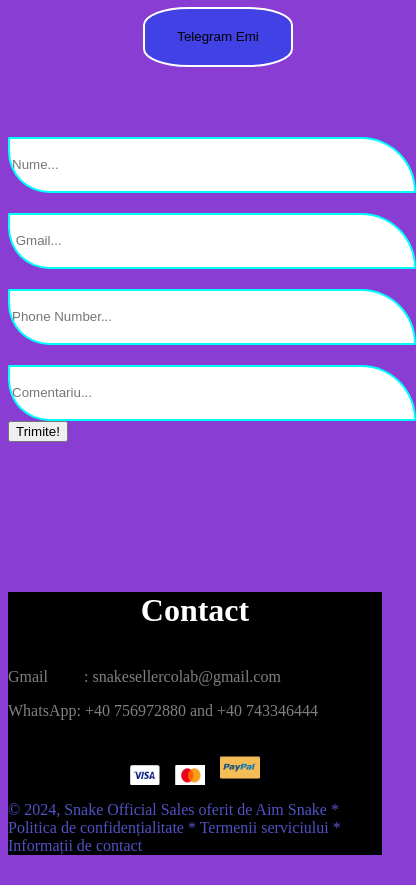
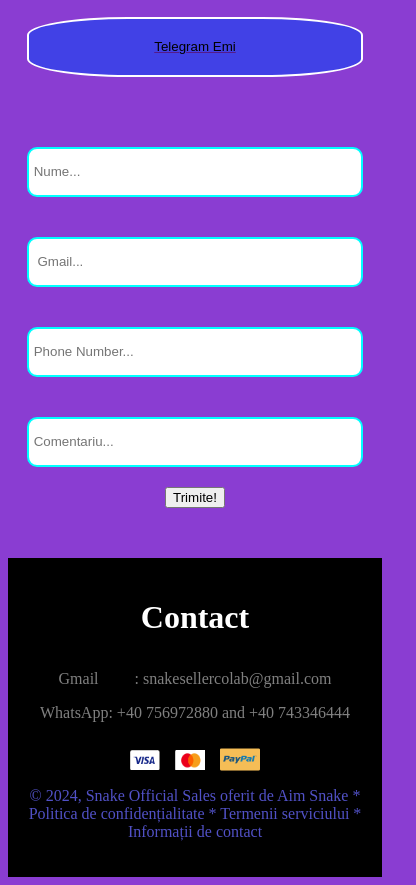
Before and after one commit to EmanuelCostin/8ballpool, a website: page contact-btn.html in a window 390 px wide. Shown: the part 616-1501 px from the top of the page, 416 px wide, since content can reach past the window. Drawn offline with Linux system fonts and the light colour scheme.

Commit message:
adjust css

```diff
--- a/contact-btn.html
+++ b/contact-btn.html
@@ -22,7 +22,8 @@
             height: 60px;
             background-color: rgb(65, 65, 230);
             color: #000;
-            margin-left: 40px;
+            margin: 20px auto;
+            display: block;
         }
 
         .share-contact-telegram {
@@ -32,50 +33,66 @@
             height: 60px;
             background-color: rgb(65, 65, 230);
             color: #000;
-            margin-left: 135px;
-            margin-top: 30px;
+            margin: 20px auto;
+            display: block;
         }
 
         input {
-            width: 400px;
+            width: 90%;
             height: 50px;
-            margin-top: 20px;
+            margin: 20px auto;
             border: 2px solid aqua;
-            border-radius: 10px 398px 10px 300px;
+            border-radius: 10px;
+            box-sizing: border-box;
+            padding: 5px;
         }
 
         form {
             margin-top: 50px;
+            text-align: center;
         }
 
         footer {
             background-color: #000;
-            margin-top: 150px;
+            margin-top: 50px;
+            padding: 20px 0;
         }
 
         .contact-side {
             color: grey;
+            text-align: center;
+            margin-bottom: 10px;
         }
 
         .div-footer {
-            margin-top: 30px;
             display: flex;
-            align-items: baseline;
             justify-content: center;
-            flex-direction: row;
-            align-content: center;
+            align-items: center;
             gap: 15px;
+            margin-top: 20px;
         }
 
         .footer-description {
             color: rgb(81, 81, 198);
+            text-align: center;
+            margin-top: 10px;
         }
 
         .footer-h1 {
             color: #fff;
-            display: flex;
-            justify-content: center;
-            align-items: center;
+            text-align: center;
+            margin-bottom: 10px;
+        }
+
+        /* Media Query for Mobile */
+        @media screen and (max-width: 600px) {
+            .share-contact, .share-contact-telegram {
+                width: 90%;
+            }
+
+            input {
+                width: 90%;
+            }
         }
     </style>
 </head>
--- a/styles.css
+++ b/styles.css
@@ -2,7 +2,7 @@
     border: none;
     background: transparent;
     color: rgb(74, 247, 11);
-    font-size: 30px;
+    font-size: 90px;
     cursor: pointer;
     text-decoration: none;
 }
@@ -20,7 +20,7 @@
     top: 0;
     right: 0;
     bottom: 0;
-    width: 250px;
+    width: 50%;
     background-color: rgba(0, 0, 0, 0.5);
     backdrop-filter: blur(5px);
 }
@@ -31,7 +31,8 @@
     justify-content: center;
     align-items: center;
     height: 100%;
-    row-gap: 20px;
+    width: 50%;
+    row-gap: 30px;
 }
 
 .close-button {
```
Also changed, not shown: download-btn.html (+8 -6 lines), index.html (+1 -1 lines), legal-btn.html (+12 -0 lines), preturi-hack-btn.html (+5 -2 lines).
